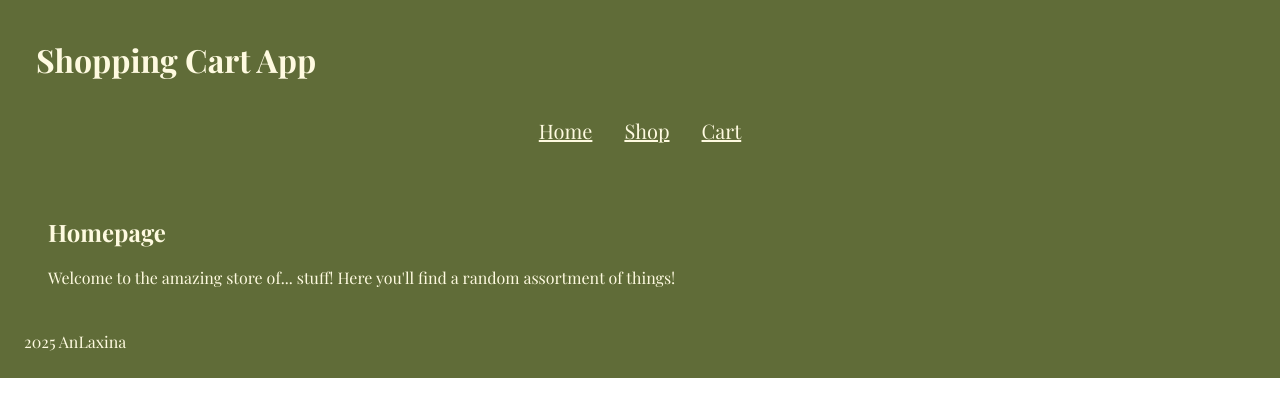
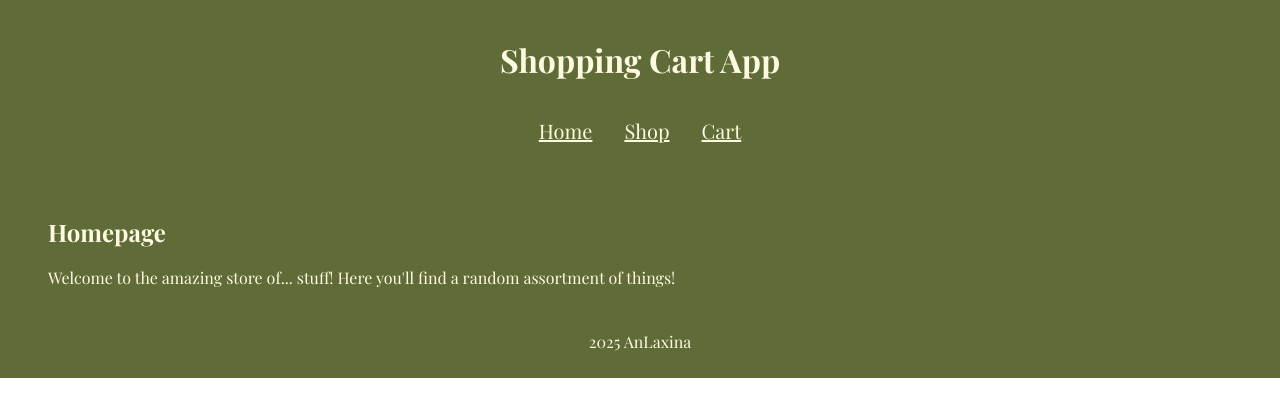
Before and after one commit to AnLaxina/shopping-cart, a React (Vite) app: page / in a window 1280 px wide. Shown: the top 416 px of the page. Built offline with nearby package versions, Linux system fonts and the light colour scheme; a web font is replaced by a local one.

Commit message:
feat(app): make header and footer center

```diff
--- a/src/App.css
+++ b/src/App.css
@@ -3,6 +3,12 @@ header {
     flex-direction: column;
     padding: var(--spacing-small);
     gap: var(--spacing-medium);
+}
+
+footer,
+header > h1 {
+    /* I could use flexbox here instead... but eh honestly this works lol */
+    margin: 0 auto;
 }
 
 ul {
```
